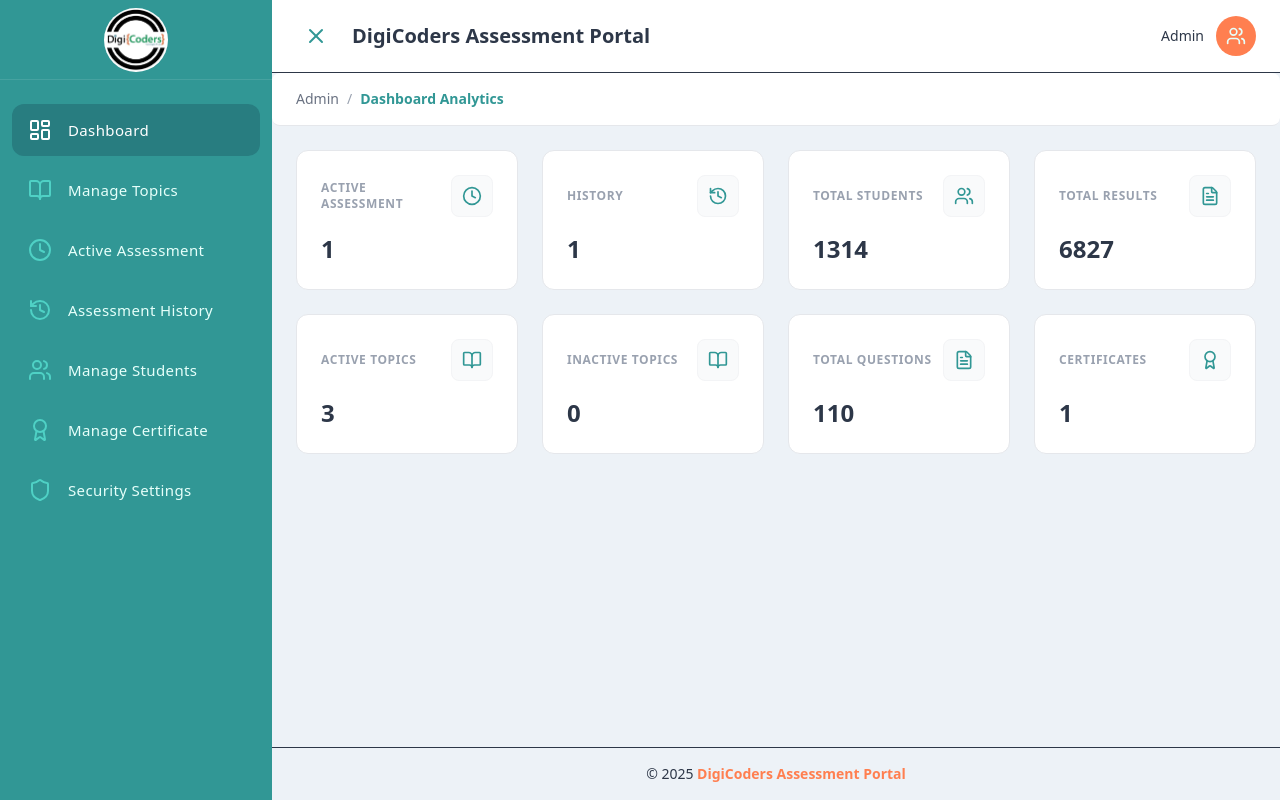
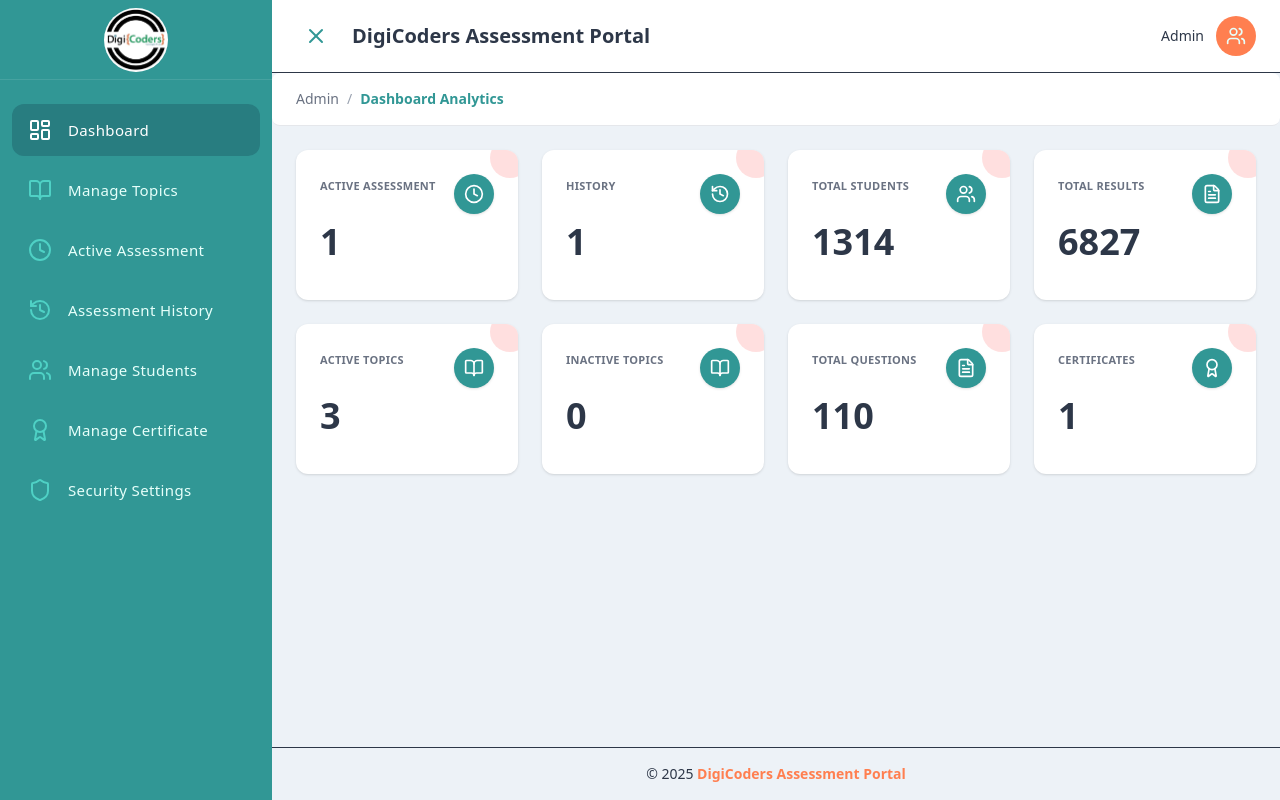
Before and after one commit to digicoders-git/Assesment_Portal, a React (Vite) app: page /admin in a window 1280 px wide. Built offline with nearby package versions, Linux system fonts and the light colour scheme.

Commit message:
final-touch

```diff
--- a/src/Admin/DashboardHome.jsx
+++ b/src/Admin/DashboardHome.jsx
@@ -27,7 +27,7 @@
                 </div>
             </div>
 
-            {/* Cards - Simplified with no shadows */}
+            {/* Cards - Exact match to reference */}
             <div className="grid grid-cols-1 sm:grid-cols-2 lg:grid-cols-4 gap-6">
                 {cards.map((card, index) => {
                     const Icon = card.icon;
@@ -35,20 +35,25 @@
                         <div
                             key={index}
                             onClick={() => navigate(card.link)}
-                            className="bg-white rounded-xl p-6 border border-gray-200 hover:border-[#319795] transition-all cursor-pointer relative"
+                            className="bg-white rounded-xl p-6 shadow-sm hover:shadow-md transition-all cursor-pointer relative overflow-hidden h-[150px] flex flex-col justify-between"
                         >
-                            <div className="flex items-center justify-between mb-4">
-                                <h3 className="text-xs font-bold uppercase tracking-wider text-gray-400">
-                                    {card.title}
-                                </h3>
-                                <div className="bg-gray-50 p-2.5 rounded-lg border border-gray-100">
-                                    <Icon className="h-5 w-5 text-[#319795]" />
+                            {/* Pink corner decoration */}
+                            <div className="absolute -top-3 -right-3 w-10 h-10 bg-red-200 rounded-full opacity-60 z-0"></div>
+
+                            <div className="relative z-10 w-full">
+                                <div className="flex items-start justify-between">
+                                    <h3 className="text-[11px] font-bold text-gray-500 uppercase tracking-wide mt-1">
+                                        {card.title}
+                                    </h3>
+                                    <div className="bg-[#319795] w-10 h-10 rounded-full flex items-center justify-center shadow-sm">
+                                        <Icon className="h-5 w-5 text-white" />
+                                    </div>
                                 </div>
+
+                                <p className="text-4xl font-bold text-[#2D3748] mt-2">
+                                    {card.value}
+                                </p>
                             </div>
-
-                            <p className="text-2xl font-bold text-[#2D3748]">
-                                {card.value}
-                            </p>
                         </div>
                     );
                 })}
```
